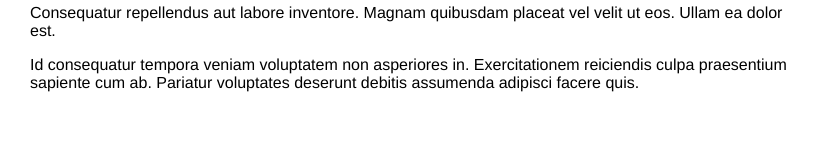
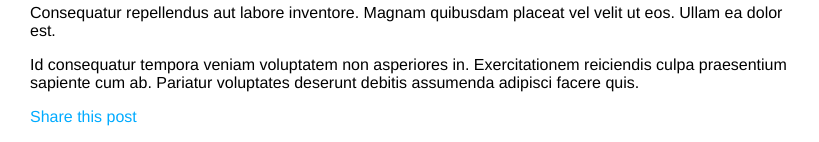
Before and after one commit to willwhitehead94/django, a Django app: a page that uses mysite/blog/templates/blog/post/detail.html in a window 1280 px wide. Shown: the part 5476-5618 px from the top of the page, without its empty margins (0-819 px from the left). Before the commit the page ends 5568 px from the top, so only its background shows below. Run offline with Django 3.2, Linux system fonts and the light colour scheme; data comes from the database, SQL or seed files in the repository; parts of the project's set-up code (start-up, migrations or seed data) failed here and were passed over.

Commit message:
added logic to share a post to another person via email. email is currently only marked as in dev mode so doesnt actually go anywhere.

```diff
--- a/mysite/blog/forms.py
+++ b/mysite/blog/forms.py
@@ -3,8 +3,8 @@ from django import forms
 # For more info:
 # https://docs.djangoproject.com/en/3.0/ref/forms/fields/
 
-class EmailPostForm(forms.form):
+class EmailPostForm(forms.Form):
     name = forms.CharField(max_length=25) #  Renders HTML input-type "text"
     email = forms.EmailField() #  Renders HTML input type but will require valid email address.
     to = forms.EmailField()
-    comment = forms.CharField(required=False, widget=forms.TextArea) #  Widgets override the default HTML, i.e. here we swap from Input to TextArea.
+    comment = forms.CharField(required=False, widget=forms.Textarea) #  Widgets override the default HTML, i.e. here we swap from Input to TextArea.
--- a/mysite/blog/templates/blog/post/detail.html
+++ b/mysite/blog/templates/blog/post/detail.html
@@ -6,4 +6,9 @@
        Published {{ post.publish }} by {{ post.author }}
      </p>
      {{ post.body|linebreaks }}
+     <p>
+      <a href="{% url "blog:post_share" post.id %}">
+        Share this post
+      </a>
+    </p>
    {% endblock %}
--- a/mysite/blog/urls.py
+++ b/mysite/blog/urls.py
@@ -9,5 +9,6 @@ urlpatterns = [
     path('', views.PostListView.as_view(), name='post_list'),
     path('<int:year>/<int:month>/<int:day>/<slug:post>/'
          , views.post_detail
-         , name='post_detail')
+         , name='post_detail'),
+    path('<int:post_id>/share/', views.post_share, name='post_share')
 ]
--- a/mysite/blog/views.py
+++ b/mysite/blog/views.py
@@ -3,6 +3,8 @@ from .models import Post
 from django.core.paginator import Paginator, EmptyPage, PageNotAnInteger
 from django.views.generic import ListView  # Used for class-based views (Django specific)
 from .forms import EmailPostForm
+from django.core.mail import send_mail  # Used to sent data to somebody via the view (Page 44).
+
 
 # Create your views here.
 def post_list(request):
@@ -39,11 +41,16 @@ class PostListView(ListView):
 
 def post_share(request, post_id):
     # Retrieve a post by its ID.
-    post = get_object_or_404(Post, id=post_id, status='Published')
+    post = get_object_or_404(Post, id=post_id, status='published')
+    sent = False
     if request.method == 'Post':
         form = EmailPostForm(request.POST)
         if form.is_valid():
             cleaned_data = form.cleaned_data
+            post_url = request.build_absolute_uri(post.get_absolute_url())
+            subject = f"{cleaned_data['name']} recommends you read {post.title}!"
+            message = f"Read {post.title} by clicking here, or visiting {post_url}.\n\n{cleaned_data['name']} said {cleaned_data['comment']}!"
+            send_mail(subject,message,'will@littleoxfordstreet.com', [cleaned_data['to']])
             #... send email
         else:
             print(f'Form contained validation issues: {form.errors}')
--- a/mysite/mysite/settings.py
+++ b/mysite/mysite/settings.py
@@ -119,3 +119,6 @@ USE_TZ = True
 # https://docs.djangoproject.com/en/3.0/howto/static-files/
 
 STATIC_URL = '/static/'
+
+# Mark the email service as being the internal development Django service. Remove this line when SMTP is properly set up.
+EMAIL_BACKEND = 'django.core.mail.backends.console.EmailBackend'
```
Also changed, not shown: mysite/blog/templates/blog/post/share.html (added, +17 -0 lines), 1 other file.
